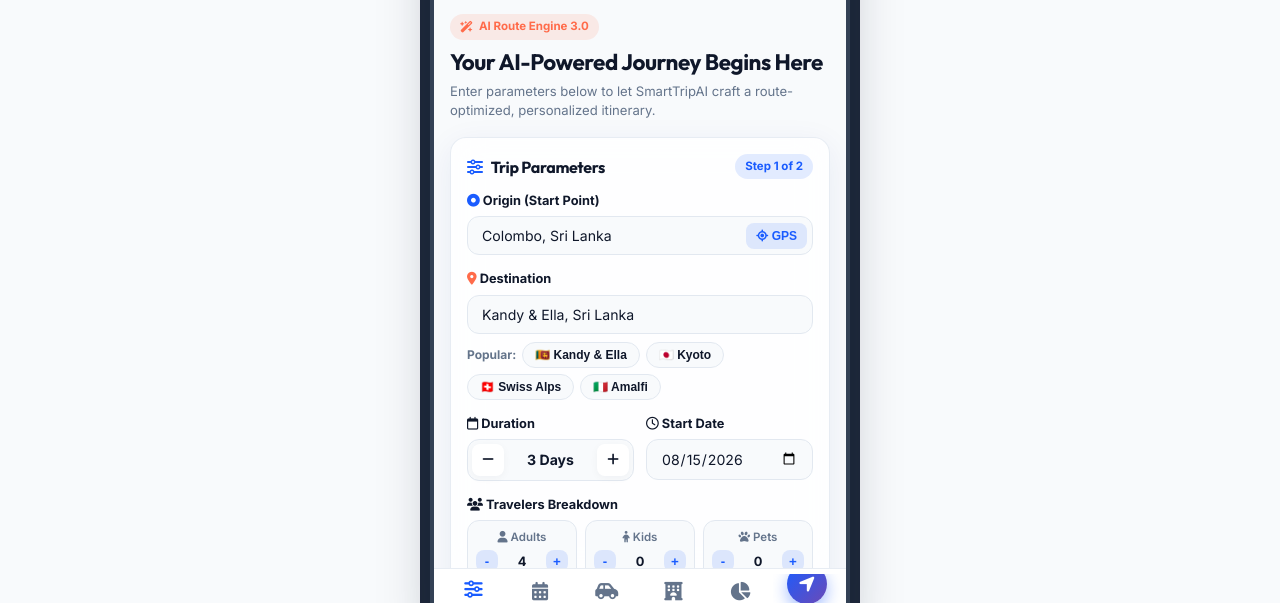
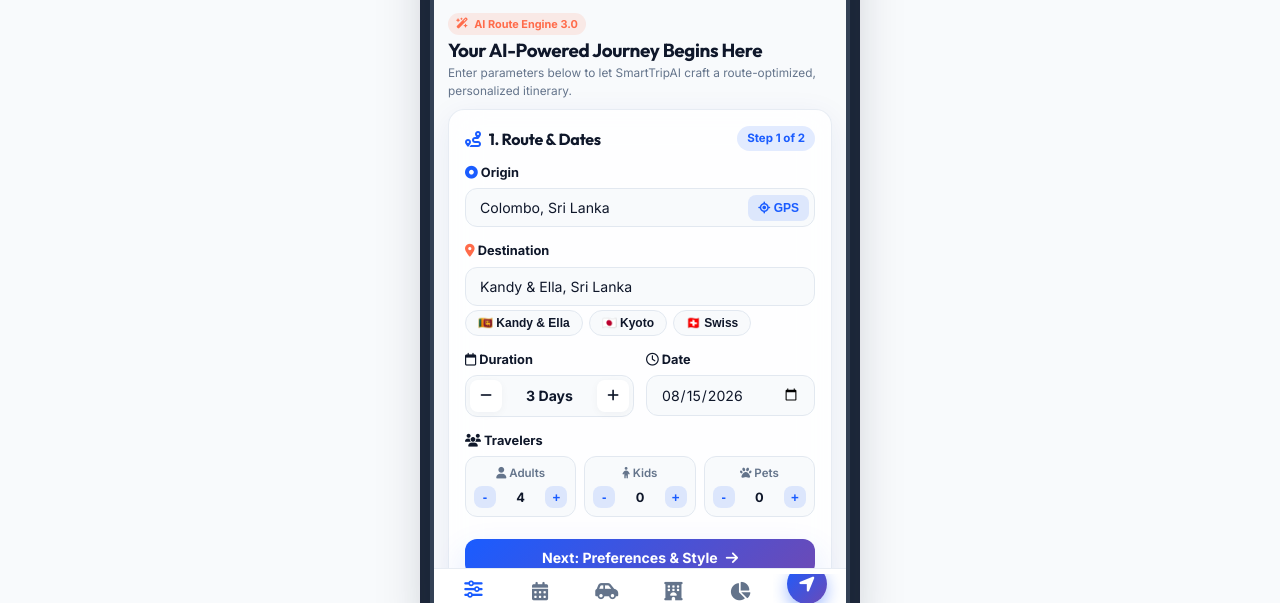
Before and after one commit to ShelumHansana/SmartTripAI, a website: page index.html in a window 1280 px wide. Shown: the part 197-800 px from the top of the page. Drawn offline with nearby package versions, Linux system fonts and the light colour scheme.

Commit message:
Remove all scrolling functions and make layout single-screen fit

```diff
--- a/app.js
+++ b/app.js
@@ -413,6 +413,20 @@ function setupEventListeners() {
   window.toggleVibeTag = function(pill) {
     pill.classList.toggle('active');
   };
+}
+
+// Setup Step Switcher (Step 1 & Step 2)
+function goToSetupStep(stepNum) {
+  const step1 = document.getElementById('setupStep1');
+  const step2 = document.getElementById('setupStep2');
+  if (!step1 || !step2) return;
+  if (stepNum === 1) {
+    step1.classList.add('active');
+    step2.classList.remove('active');
+  } else {
+    step1.classList.remove('active');
+    step2.classList.add('active');
+  }
 }
 
 // --------------------------------------------------------------------------
--- a/index.html
+++ b/index.html
@@ -116,18 +116,18 @@
               <p class="hero-subtext">Enter parameters below to let SmartTripAI craft a route-optimized, personalized itinerary.</p>
             </div>
 
-            <!-- Input Card Engine -->
-            <div class="card glass-card input-card-engine">
+            <!-- Input Card Engine (Step 1 of 2: Route & Group) -->
+            <div class="card glass-card input-card-engine setup-step active" id="setupStep1">
               <div class="card-header">
-                <h3><i class="fa-solid fa-sliders text-primary"></i> Trip Parameters</h3>
+                <h3><i class="fa-solid fa-route text-primary"></i> 1. Route & Dates</h3>
                 <span class="badge badge-primary">Step 1 of 2</span>
               </div>
 
               <!-- Start Point (Origin) -->
               <div class="form-group">
-                <label class="form-label"><i class="fa-solid fa-circle-dot text-primary"></i> Origin (Start Point)</label>
+                <label class="form-label"><i class="fa-solid fa-circle-dot text-primary"></i> Origin</label>
                 <div class="input-with-action">
-                  <input type="text" id="originInput" class="form-control" value="Colombo, Sri Lanka" placeholder="Search starting city or address...">
+                  <input type="text" id="originInput" class="form-control" value="Colombo, Sri Lanka" placeholder="Starting location...">
                   <button class="input-action-btn" onclick="detectGPSLocation()" title="Detect current GPS">
                     <i class="fa-solid fa-location-crosshairs"></i> GPS
                   </button>
@@ -137,15 +137,13 @@
               <!-- Destination Point -->
               <div class="form-group">
                 <label class="form-label"><i class="fa-solid fa-location-dot text-secondary"></i> Destination</label>
-                <input type="text" id="destInput" class="form-control" value="Kandy & Ella, Sri Lanka" placeholder="Where do you want to explore?">
+                <input type="text" id="destInput" class="form-control" value="Kandy & Ella, Sri Lanka" placeholder="Where to explore?">
 
                 <!-- Quick Destination Suggestions -->
-                <div class="pill-group mt-2">
-                  <span class="pill-title">Popular:</span>
+                <div class="pill-group mt-1">
                   <button class="pill-chip" onclick="setDestination('Kandy & Ella, Sri Lanka')">🇱🇰 Kandy & Ella</button>
                   <button class="pill-chip" onclick="setDestination('Kyoto & Nara, Japan')">🇯🇵 Kyoto</button>
-                  <button class="pill-chip" onclick="setDestination('Interlaken, Switzerland')">🇨🇭 Swiss Alps</button>
-                  <button class="pill-chip" onclick="setDestination('Amalfi Coast, Italy')">🇮🇹 Amalfi</button>
+                  <button class="pill-chip" onclick="setDestination('Interlaken, Switzerland')">🇨🇭 Swiss</button>
                 </div>
               </div>
 
@@ -161,14 +159,14 @@
                 </div>
 
                 <div class="form-group flex-1">
-                  <label class="form-label"><i class="fa-regular fa-clock"></i> Start Date</label>
+                  <label class="form-label"><i class="fa-regular fa-clock"></i> Date</label>
                   <input type="date" id="startDateInput" class="form-control" value="2026-08-15">
                 </div>
               </div>
 
               <!-- Group Size Breakdown -->
               <div class="form-group">
-                <label class="form-label"><i class="fa-solid fa-users"></i> Travelers Breakdown</label>
+                <label class="form-label"><i class="fa-solid fa-users"></i> Travelers</label>
                 <div class="group-breakdown-grid">
                   <div class="breakdown-item">
                     <span class="b-label"><i class="fa-solid fa-user"></i> Adults</span>
@@ -197,18 +195,31 @@
                 </div>
               </div>
 
+              <!-- Step 1 Next Button -->
+              <button class="btn btn-primary btn-block mt-2 shine-effect" onclick="goToSetupStep(2)">
+                <span>Next: Preferences & Style</span> <i class="fa-solid fa-arrow-right"></i>
+              </button>
+            </div>
+
+            <!-- Input Card Engine (Step 2 of 2: Preferences & Style) -->
+            <div class="card glass-card input-card-engine setup-step" id="setupStep2">
+              <div class="card-header">
+                <h3><i class="fa-solid fa-sliders text-secondary"></i> 2. Budget & Style</h3>
+                <span class="badge badge-secondary">Step 2 of 2</span>
+              </div>
+
               <!-- Preferences: Budget Level -->
               <div class="form-group">
                 <label class="form-label"><i class="fa-solid fa-wallet"></i> Budget Level</label>
                 <div class="segment-control" id="budgetSegment">
                   <button class="segment-btn" data-value="economy" onclick="selectSegment('budgetSegment', this)">
-                    <span class="s-icon">💵</span> Economy
+                    💵 Economy
                   </button>
                   <button class="segment-btn active" data-value="mid" onclick="selectSegment('budgetSegment', this)">
-                    <span class="s-icon">💳</span> Mid-Range
+                    💳 Mid-Range
                   </button>
                   <button class="segment-btn" data-value="luxury" onclick="selectSegment('budgetSegment', this)">
-                    <span class="s-icon">💎</span> Luxury
+                    💎 Luxury
                   </button>
                 </div>
               </div>
@@ -231,22 +242,26 @@
 
               <!-- Preferences: Trip Vibe (Multi Select) -->
               <div class="form-group">
-                <label class="form-label"><i class="fa-solid fa-compass-drafting"></i> Trip Vibe & Interests</label>
+                <label class="form-label"><i class="fa-solid fa-compass-drafting"></i> Trip Vibe</label>
                 <div class="tag-selector" id="vibeTags">
-                  <button class="tag-pill active" onclick="toggleVibeTag(this)">🌲 Nature & Wildlife</button>
-                  <button class="tag-pill active" onclick="toggleVibeTag(this)">⛩️ Culture & Heritage</button>
-                  <button class="tag-pill active" onclick="toggleVibeTag(this)">🍜 Culinary & Dining</button>
-                  <button class="tag-pill" onclick="toggleVibeTag(this)">🧗‍♂️ Adventure & Hiking</button>
-                  <button class="tag-pill" onclick="toggleVibeTag(this)">🏖️ Coastal & Beach</button>
-                  <button class="tag-pill" onclick="toggleVibeTag(this)">📸 Photography Spots</button>
+                  <button class="tag-pill active" onclick="toggleVibeTag(this)">🌲 Nature</button>
+                  <button class="tag-pill active" onclick="toggleVibeTag(this)">⛩️ Culture</button>
+                  <button class="tag-pill active" onclick="toggleVibeTag(this)">🍜 Food</button>
+                  <button class="tag-pill" onclick="toggleVibeTag(this)">🧗‍♂️ Hiking</button>
+                  <button class="tag-pill" onclick="toggleVibeTag(this)">🏖️ Beach</button>
+                  <button class="tag-pill" onclick="toggleVibeTag(this)">📸 Photos</button>
                 </div>
               </div>
 
-              <!-- Primary CTA -->
-              <button class="btn btn-primary btn-block btn-lg mt-3 shine-effect" onclick="generateAIItinerary()">
-                <span>Generate AI Itinerary</span> <i class="fa-solid fa-wand-magic-sparkles"></i>
-              </button>
-
+              <!-- Step 2 Navigation Buttons -->
+              <div class="form-row mt-2">
+                <button class="btn btn-outline" style="flex: 0 0 80px;" onclick="goToSetupStep(1)">
+                  <i class="fa-solid fa-arrow-left"></i> Back
+                </button>
+                <button class="btn btn-primary flex-1 shine-effect" onclick="generateAIItinerary()">
+                  <span>Generate Itinerary</span> <i class="fa-solid fa-wand-magic-sparkles"></i>
+                </button>
+              </div>
             </div>
 
           </div>
--- a/public/styles.css
+++ b/public/styles.css
@@ -500,8 +500,8 @@ body.native-app .app-bar {
 .screen-viewport {
   flex: 1 1 auto;
   min-height: 0;
-  overflow-y: auto;
-  -webkit-overflow-scrolling: touch;
+  overflow: hidden !important;
+  overscroll-behavior: none !important;
   position: relative;
   background: var(--bg-app);
   scrollbar-width: none;
@@ -516,12 +516,16 @@ body.native-app .app-bar {
 
 .screen {
   display: none;
-  min-height: 100%;
-  animation: fadeIn 0.3s ease-in-out;
+  height: 100%;
+  overflow: hidden !important;
+  animation: fadeIn 0.25s ease-in-out;
 }
 
 .screen.active {
-  display: block;
+  display: flex;
+  flex-direction: column;
+  height: 100%;
+  overflow: hidden !important;
 }
 
 @keyframes fadeIn {
@@ -530,7 +534,12 @@ body.native-app .app-bar {
 }
 
 .screen-content {
-  padding: 16px;
+  padding: 12px 14px;
+  height: 100%;
+  display: flex;
+  flex-direction: column;
+  overflow: hidden !important;
+  box-sizing: border-box;
 }
 
 .p-0 { padding: 0 !important; }
@@ -906,36 +915,45 @@ body.native-app .app-bar {
    8. SCREEN 1: ONBOARDING & SETUP
    -------------------------------------------------------------------------- */
 .onboarding-hero {
-  margin-bottom: 16px;
+  margin-bottom: 8px;
 }
 
 .hero-chip {
   display: inline-flex;
   align-items: center;
   gap: 6px;
-  font-size: 0.72rem;
+  font-size: 0.68rem;
   font-weight: 700;
-  padding: 4px 10px;
+  padding: 3px 8px;
   border-radius: var(--radius-full);
   background: var(--secondary-light);
   color: var(--secondary);
+  margin-bottom: 4px;
+}
+
+.hero-title {
+  font-size: 1.18rem;
+  line-height: 1.2;
+  margin-bottom: 4px;
+  color: var(--text-main);
+}
+
+.hero-subtext {
+  font-size: 0.74rem;
+  color: var(--text-muted);
+}
+
+.input-card-engine {
   margin-bottom: 8px;
 }
 
-.hero-title {
-  font-size: 1.4rem;
-  line-height: 1.25;
-  margin-bottom: 6px;
-  color: var(--text-main);
-}
-
-.hero-subtext {
-  font-size: 0.82rem;
-  color: var(--text-muted);
-}
-
-.input-card-engine {
-  margin-bottom: 24px;
+.setup-step {
+  display: none;
+  animation: fadeIn 0.25s ease-in-out;
+}
+
+.setup-step.active {
+  display: block;
 }
 
 /* --------------------------------------------------------------------------
--- a/styles.css
+++ b/styles.css
@@ -500,8 +500,8 @@ body.native-app .app-bar {
 .screen-viewport {
   flex: 1 1 auto;
   min-height: 0;
-  overflow-y: auto;
-  -webkit-overflow-scrolling: touch;
+  overflow: hidden !important;
+  overscroll-behavior: none !important;
   position: relative;
   background: var(--bg-app);
   scrollbar-width: none;
@@ -516,12 +516,16 @@ body.native-app .app-bar {
 
 .screen {
   display: none;
-  min-height: 100%;
-  animation: fadeIn 0.3s ease-in-out;
+  height: 100%;
+  overflow: hidden !important;
+  animation: fadeIn 0.25s ease-in-out;
 }
 
 .screen.active {
-  display: block;
+  display: flex;
+  flex-direction: column;
+  height: 100%;
+  overflow: hidden !important;
 }
 
 @keyframes fadeIn {
@@ -530,7 +534,12 @@ body.native-app .app-bar {
 }
 
 .screen-content {
-  padding: 16px;
+  padding: 12px 14px;
+  height: 100%;
+  display: flex;
+  flex-direction: column;
+  overflow: hidden !important;
+  box-sizing: border-box;
 }
 
 .p-0 { padding: 0 !important; }
@@ -906,36 +915,45 @@ body.native-app .app-bar {
    8. SCREEN 1: ONBOARDING & SETUP
    -------------------------------------------------------------------------- */
 .onboarding-hero {
-  margin-bottom: 16px;
+  margin-bottom: 8px;
 }
 
 .hero-chip {
   display: inline-flex;
   align-items: center;
   gap: 6px;
-  font-size: 0.72rem;
+  font-size: 0.68rem;
   font-weight: 700;
-  padding: 4px 10px;
+  padding: 3px 8px;
   border-radius: var(--radius-full);
   background: var(--secondary-light);
   color: var(--secondary);
+  margin-bottom: 4px;
+}
+
+.hero-title {
+  font-size: 1.18rem;
+  line-height: 1.2;
+  margin-bottom: 4px;
+  color: var(--text-main);
+}
+
+.hero-subtext {
+  font-size: 0.74rem;
+  color: var(--text-muted);
+}
+
+.input-card-engine {
   margin-bottom: 8px;
 }
 
-.hero-title {
-  font-size: 1.4rem;
-  line-height: 1.25;
-  margin-bottom: 6px;
-  color: var(--text-main);
-}
-
-.hero-subtext {
-  font-size: 0.82rem;
-  color: var(--text-muted);
-}
-
-.input-card-engine {
-  margin-bottom: 24px;
+.setup-step {
+  display: none;
+  animation: fadeIn 0.25s ease-in-out;
+}
+
+.setup-step.active {
+  display: block;
 }
 
 /* --------------------------------------------------------------------------
--- a/www/styles.css
+++ b/www/styles.css
@@ -500,8 +500,8 @@ body.native-app .app-bar {
 .screen-viewport {
   flex: 1 1 auto;
   min-height: 0;
-  overflow-y: auto;
-  -webkit-overflow-scrolling: touch;
+  overflow: hidden !important;
+  overscroll-behavior: none !important;
   position: relative;
   background: var(--bg-app);
   scrollbar-width: none;
@@ -516,12 +516,16 @@ body.native-app .app-bar {
 
 .screen {
   display: none;
-  min-height: 100%;
-  animation: fadeIn 0.3s ease-in-out;
+  height: 100%;
+  overflow: hidden !important;
+  animation: fadeIn 0.25s ease-in-out;
 }
 
 .screen.active {
-  display: block;
+  display: flex;
+  flex-direction: column;
+  height: 100%;
+  overflow: hidden !important;
 }
 
 @keyframes fadeIn {
@@ -530,7 +534,12 @@ body.native-app .app-bar {
 }
 
 .screen-content {
-  padding: 16px;
+  padding: 12px 14px;
+  height: 100%;
+  display: flex;
+  flex-direction: column;
+  overflow: hidden !important;
+  box-sizing: border-box;
 }
 
 .p-0 { padding: 0 !important; }
@@ -906,36 +915,45 @@ body.native-app .app-bar {
    8. SCREEN 1: ONBOARDING & SETUP
    -------------------------------------------------------------------------- */
 .onboarding-hero {
-  margin-bottom: 16px;
+  margin-bottom: 8px;
 }
 
 .hero-chip {
   display: inline-flex;
   align-items: center;
   gap: 6px;
-  font-size: 0.72rem;
+  font-size: 0.68rem;
   font-weight: 700;
-  padding: 4px 10px;
+  padding: 3px 8px;
   border-radius: var(--radius-full);
   background: var(--secondary-light);
   color: var(--secondary);
+  margin-bottom: 4px;
+}
+
+.hero-title {
+  font-size: 1.18rem;
+  line-height: 1.2;
+  margin-bottom: 4px;
+  color: var(--text-main);
+}
+
+.hero-subtext {
+  font-size: 0.74rem;
+  color: var(--text-muted);
+}
+
+.input-card-engine {
   margin-bottom: 8px;
 }
 
-.hero-title {
-  font-size: 1.4rem;
-  line-height: 1.25;
-  margin-bottom: 6px;
-  color: var(--text-main);
-}
-
-.hero-subtext {
-  font-size: 0.82rem;
-  color: var(--text-muted);
-}
-
-.input-card-engine {
-  margin-bottom: 24px;
+.setup-step {
+  display: none;
+  animation: fadeIn 0.25s ease-in-out;
+}
+
+.setup-step.active {
+  display: block;
 }
 
 /* --------------------------------------------------------------------------
```
Also changed, not shown: public/app.js (+14 -0 lines), public/index.html (+42 -27 lines), www/app.js (+14 -0 lines), www/index.html (+42 -27 lines).
